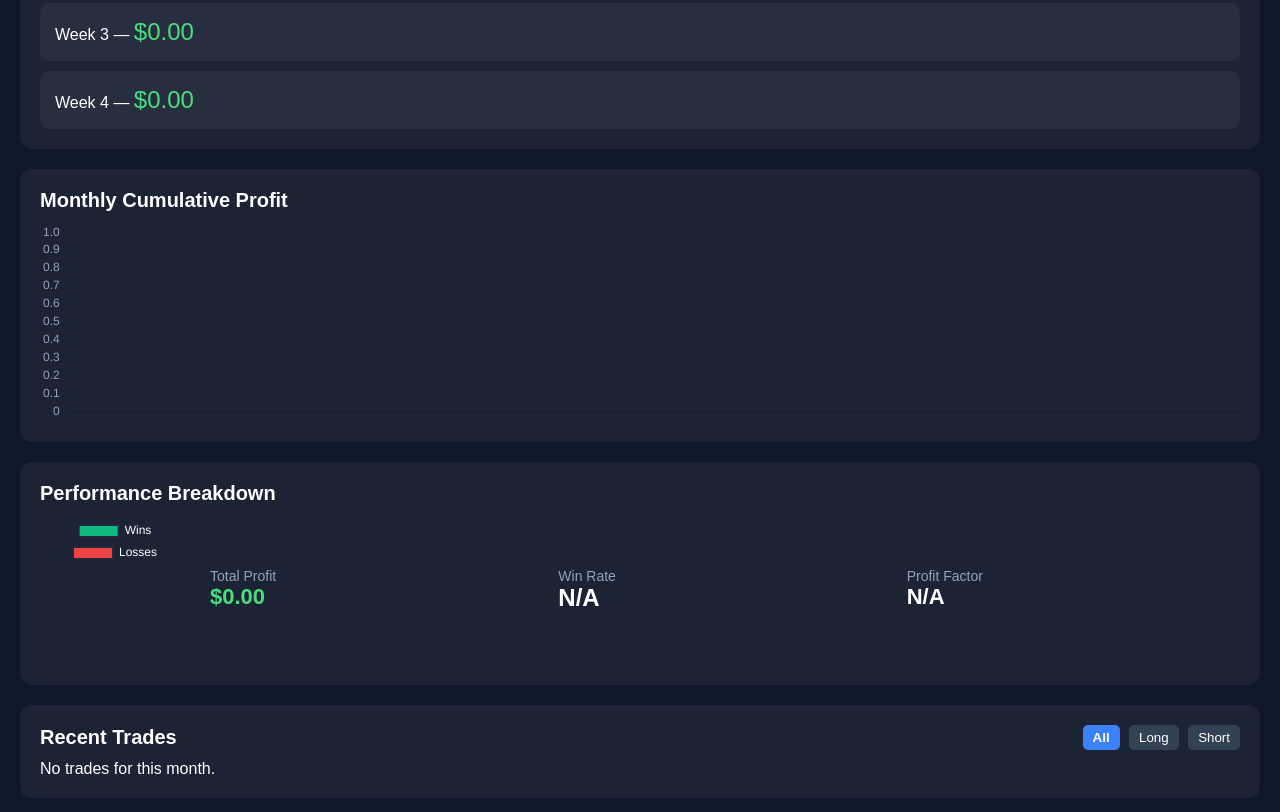
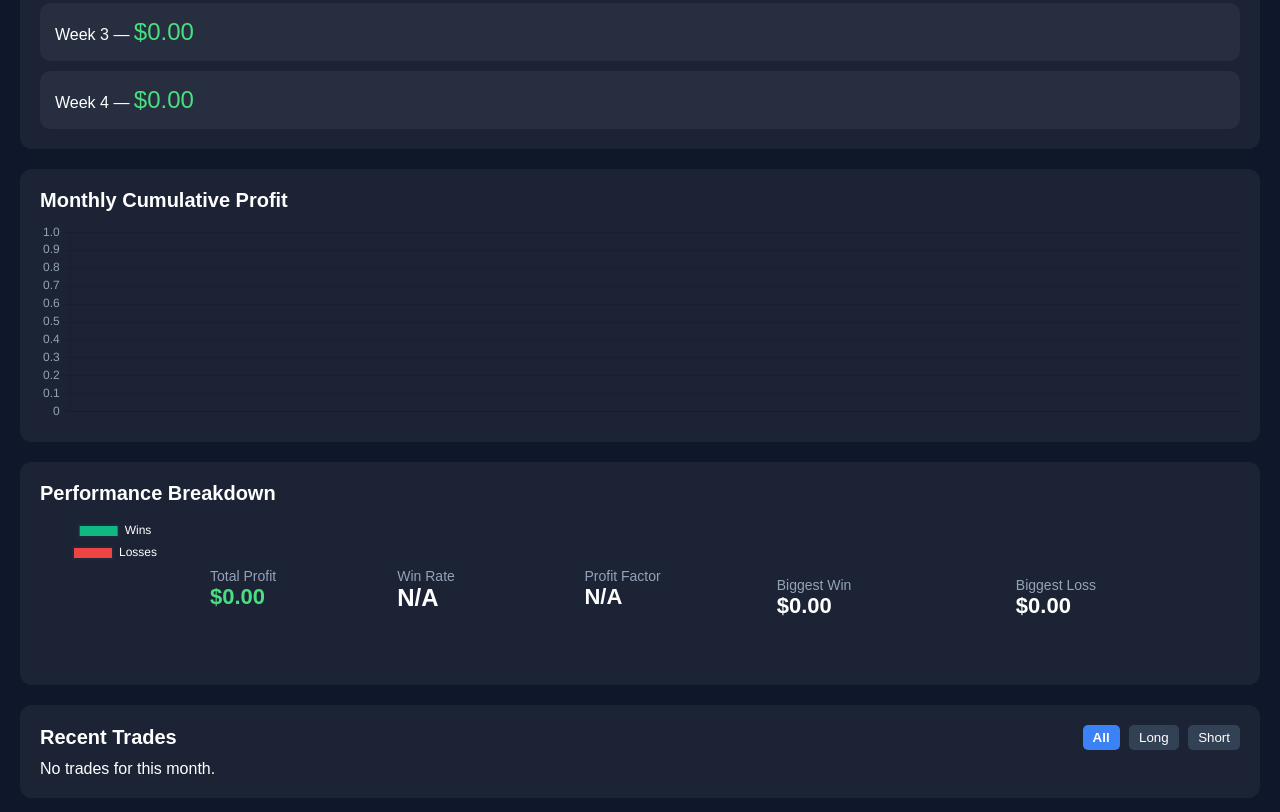
Before and after one commit to Dagi1216/trading-calendar, a plain HTML site: page index.html in a window 1280 px wide. Shown: the part 822-1634 px from the top of the page. Drawn offline with nearby package versions, Linux system fonts and the light colour scheme.

Commit message:
Update index.html

```diff
--- a/index.html
+++ b/index.html
@@ -149,6 +149,16 @@
                     <div id="profit-factor" style="font-size: 22px; font-weight: bold;">N/A</div>
                 </div>
             </div>
+            <div style="flex-grow: 1; display: grid; grid-template-columns: repeat(2, 1fr); gap: 15px; grid-column: 2 / -1; margin-top: 15px;">
+                <div>
+                    <div style="font-size: 14px; color: #94a3b8;">Biggest Win</div>
+                    <div id="biggest-win" style="font-size: 22px; font-weight: bold;">$0.00</div>
+                </div>
+                <div>
+                    <div style="font-size: 14px; color: #94a3b8;">Biggest Loss</div>
+                    <div id="biggest-loss" style="font-size: 22px; font-weight: bold;">$0.00</div>
+                </div>
+            </div>
         </div>
     </div>
 
```
